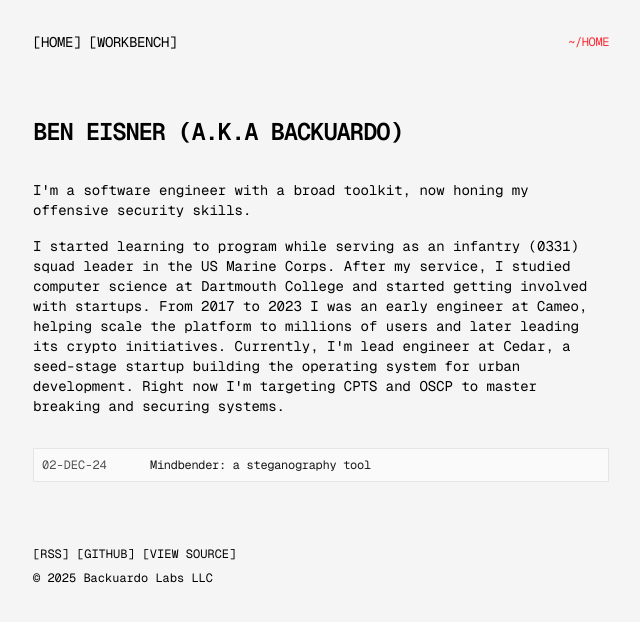
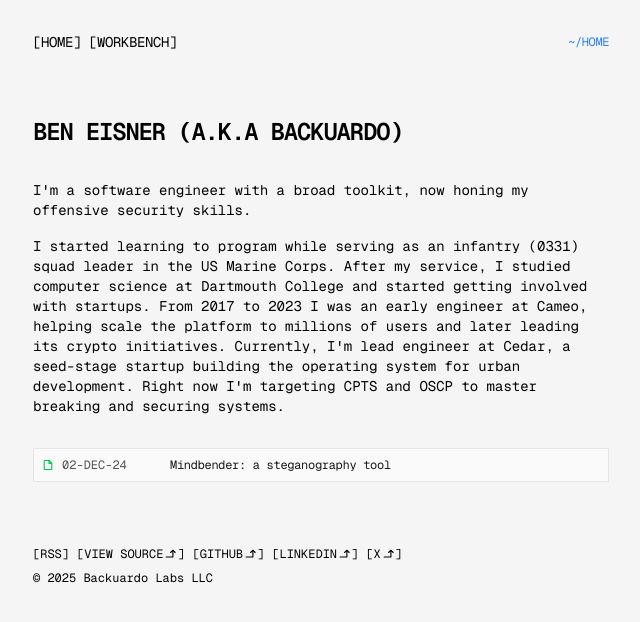
Before and after one commit to backuardo/website, a Next.js app: page / in a window 1280 px wide. Shown: the top 622 px of the page, without its empty margins (319-959 px from the left). Built offline with nearby package versions, Linux system fonts and the light colour scheme.

Commit message:
add icon lib

```diff
--- a/app/components/footer.tsx
+++ b/app/components/footer.tsx
@@ -7,13 +7,23 @@ const FOOTER_ITEMS = [
     Component: InternalLink,
   },
   {
+    href: "https://github.com/backuardo/website",
+    children: "view source",
+    Component: ExternalLink,
+  },
+  {
     href: "https://github.com/backuardo",
     children: "github",
     Component: ExternalLink,
   },
   {
-    href: "https://github.com/backuardo/website",
-    children: "view source",
+    href: "https://www.linkedin.com/in/ben-eisner/",
+    children: "linkedin",
+    Component: ExternalLink,
+  },
+  {
+    href: "https://x.com/backuardo",
+    children: "x",
     Component: ExternalLink,
   },
 ];
--- a/app/components/link.tsx
+++ b/app/components/link.tsx
@@ -1,4 +1,5 @@
 import NextLink from "next/link";
+import { ArrowElbowRightUp } from "@phosphor-icons/react/dist/ssr";
 
 import { classNames } from "../utils/class-names";
 
@@ -42,7 +43,7 @@ export function ExternalLink({
       className={classNames(linkClassName, className)}
       {...props}
     >
-      [{children}]
+      [{children} <ArrowElbowRightUp weight="bold" className="ml-0.5 mt-0.5" />]
     </a>
   );
 }
--- a/app/components/nav.tsx
+++ b/app/components/nav.tsx
@@ -49,7 +49,7 @@ export function Navbar() {
                 </InternalLink>
               ))}
             </div>
-            <span className="flex align-middle relative text-red-500 text-xs">
+            <span className="flex align-middle relative text-blue-500 text-xs">
               {getBreadcrumb()}
             </span>
           </div>
--- a/app/components/posts.tsx
+++ b/app/components/posts.tsx
@@ -1,4 +1,6 @@
 import Link from "next/link";
+import { File } from "@phosphor-icons/react/dist/ssr";
+
 import { formatDate, getBlogPosts } from "app/workbench/utils";
 
 export function Posts() {
@@ -15,6 +17,7 @@ export function Posts() {
           href={`/workbench/${post.slug}`}
         >
           <div className="w-full flex flex-col md:flex-row space-x-0 md:space-x-2 text-sm align-center text-xs">
+            <File weight="bold" className="text-green-500 mt-0.5" />
             <p className="text-neutral-600 w-[100px] tabular-nums">
               {formatDate(post.metadata.publishedAt, false)}
             </p>
--- a/package.json
+++ b/package.json
@@ -6,6 +6,7 @@
     "start": "next start"
   },
   "dependencies": {
+    "@phosphor-icons/react": "^2.1.7",
     "@tailwindcss/postcss": "4.0.0-alpha.13",
     "@types/node": "20.11.17",
     "@types/react": "18.2.55",
```
Also changed, not shown: 1 other file (tests, documents, lock files or other folders).
